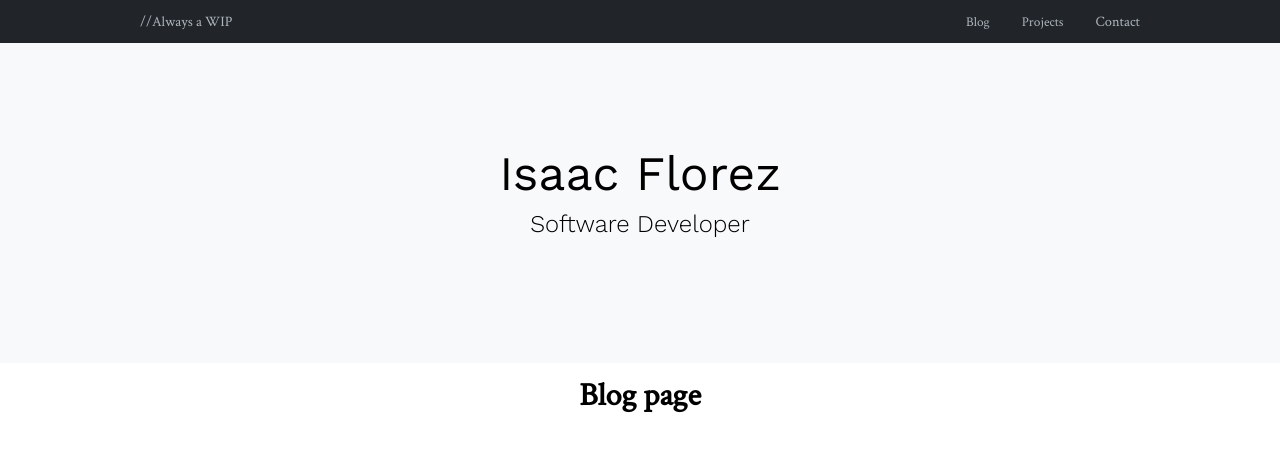
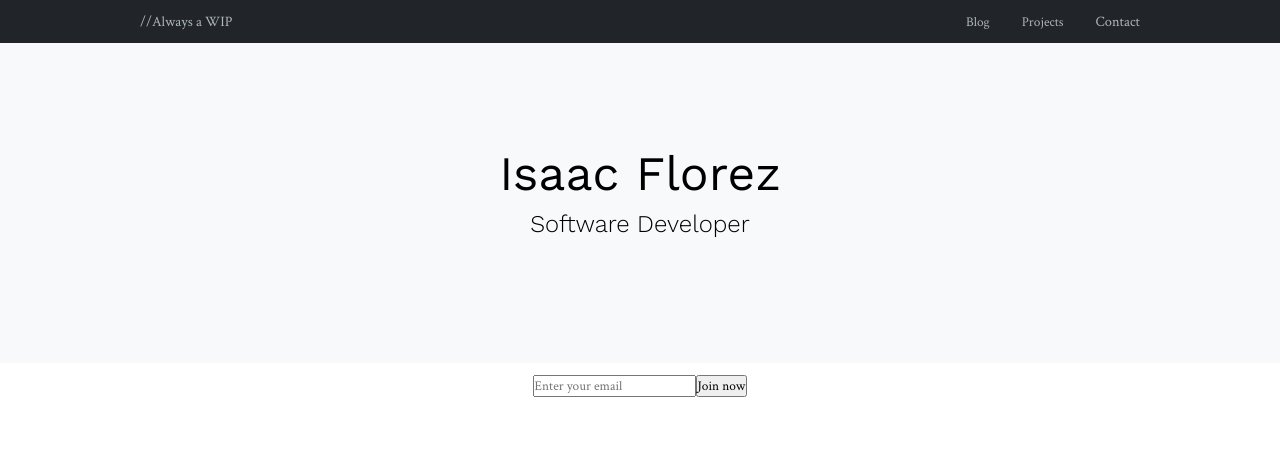
Before and after one commit to isaacflorez/portfolioV3, a React (Create React App) app: page /blog in a window 1280 px wide. Shown: the top 452 px of the page. Built offline with nearby package versions, Linux system fonts and the light colour scheme.

Commit message:
Created EmailForm comp. Working on the handleSubmit function, this will post emails to a DB when entered on the form

```diff
--- /dev/null
+++ b/src/components/EmailForm.js
@@ -0,0 +1,20 @@
+import { useState } from "react"
+function EmailForm () {
+    const [email, setEmail] = useState("")
+    const handleSubmit = () => {
+        window.alert(email + " has been added to the email list")
+    }
+    return (
+        <form onSubmit={handleSubmit}>
+            <input
+                type="email"
+                placeholder="Enter your email"
+                value={email}
+                onChange={(e) => setEmail(e.target.value)}
+            />
+            <button type="submit">Join now</button>
+        </form>
+    )
+}
+
+export default EmailForm
--- a/src/components/Navbar.js
+++ b/src/components/Navbar.js
@@ -1,7 +1,4 @@
 import { useState } from "react"
-import Pdf from '../documents/resume.pdf'
-import { BrowserRouter as Router, Routes, Route, Link } from "react-router-dom"
-import App from "../App.js"
 import { useNavigate } from "react-router-dom"
 
 
--- a/src/pages/BlogPage.js
+++ b/src/pages/BlogPage.js
@@ -1,9 +1,10 @@
 import Header from "../components/Header"
+import EmailForm from "../components/EmailForm"
 function BlogPage () {
     return (
         <>
             <Header />
-            <h1>Blog page</h1>
+            <EmailForm />
         </>
     )
 }
```
